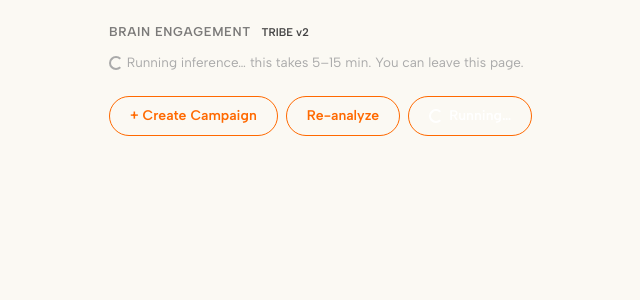
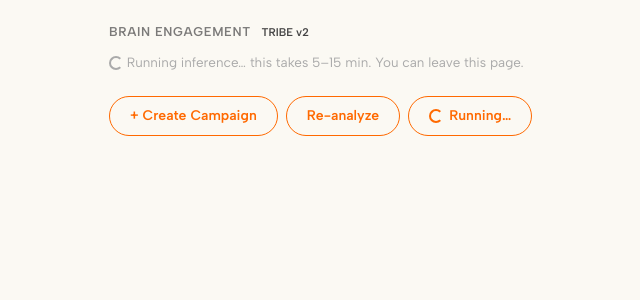
Before and after one commit to erinmuur/spark, a Flask app: page /videos/1 in a window 1280 px wide. Shown: the part 437-737 px from the top of the page, without its empty margins (319-959 px from the left). Run offline with Flask 3, Linux system fonts and the light colour scheme; tables that the repository leaves empty hold one stand-in row (values such as "Sample post"); some libraries are stand-ins or nearby versions.

Commit message:
Remove hardcoded white text color from secondary buttons in light mode
Co-Authored-By: Claude Sonnet 4.6 <noreply@anthropic.com>

```diff
--- a/templates/tribe_snippet.html
+++ b/templates/tribe_snippet.html
@@ -1,7 +1,7 @@
 <div style="display:flex; justify-content:space-between; align-items:center; margin-bottom:1.25rem;">
   <h3 style="margin:0; font-size:1.1rem;">TRIBE v2 Brain Analysis</h3>
   <button onclick="closeModal()" class="secondary"
-    style="width:auto; padding:0.3rem 0.75rem; font-size:0.8rem; color:#fff; margin:0;">✕</button>
+    style="width:auto; padding:0.3rem 0.75rem; font-size:0.8rem; margin:0;">✕</button>
 </div>
 
 <p style="font-size:0.84rem; color:var(--pico-muted-color); margin-bottom:1.25rem; line-height:1.6;">
--- a/templates/video_detail.html
+++ b/templates/video_detail.html
@@ -158,7 +158,7 @@
     </button>
     <button id="tribe-btn" class="secondary"
       onclick="runTribe({{ video.id }}, this)"
-      style="width:auto; color:#fff;">
+      style="width:auto;">
       {% if video.tribe_status == 'running' %}
         <span class="spinner"></span> Running…
       {% elif video.tribe_scores %}
```
